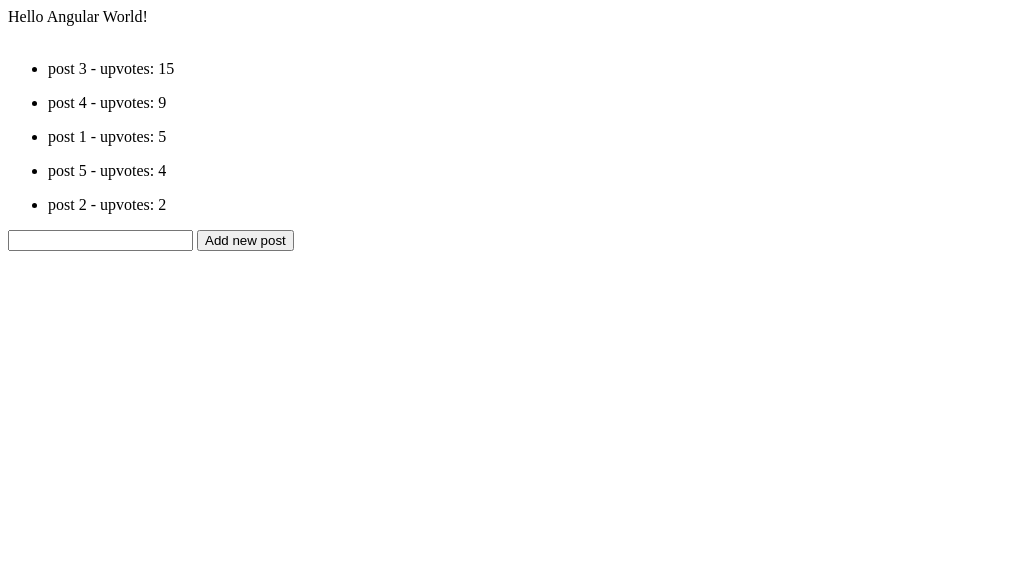
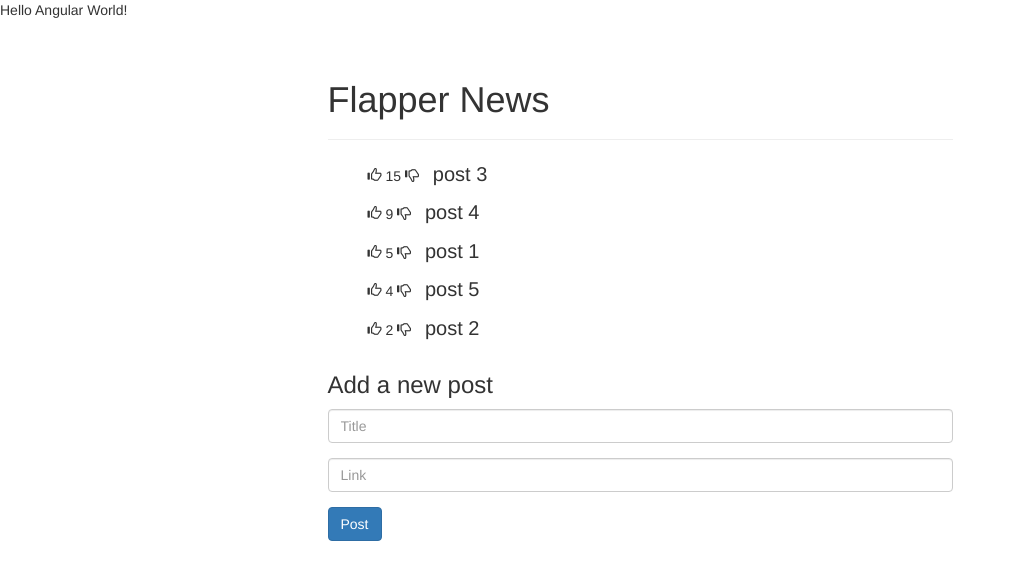
Before and after one commit to Edward4j/flapper-news-front, a plain HTML site: page index.html in a window 1280 px wide. Shown: the whole page, without its empty margins (0-1015 px from the left). Drawn offline with nearby package versions, Linux system fonts and the light colour scheme.

Commit message:
Implement main controller with base functions, correct view, apply bootstrap styles

```diff
--- a/app.js
+++ b/app.js
@@ -27,8 +27,22 @@ angular.module('flapperNewsFront', [])
       if(!$scope.title || $scope.title === '') { return; }
 
       // Retrieve the title entered into our form, which is bound to the $scope variable title, and set title to blank once it has been added to the posts array:
-      $scope.posts.push({ title: $scope.title, upvotes: 0 });
+      $scope.posts.push({
+        title: $scope.title,
+        link: $scope.link,
+        upvotes: 0
+      });
       $scope.title = '';
+      $scope.link = '';
+    };
+
+    $scope.incrementUpvotes = function(post) {
+      post.upvotes += 1;
+    };
+
+    $scope.decrementUpvotes = function(post) {
+      if(post.upvotes == 0) { return; };
+      post.upvotes -= 1;
     };
 
   }]);
--- a/index.html
+++ b/index.html
@@ -1,26 +1,14 @@
-<!-- <html ng-app>
-  <head>
-    <title>My Angular App!</title>
-    <script src="http://ajax.googleapis.com/ajax/libs/angularjs/1.5.7/angular.min.js"></script>
-    <script src="app.js"></script>
-    <script src="MainCtrl.js"></script>
-  </head>
-  <!-- <body ng-app="flapperNewsFront" ng-controller="MainCtrl"> -->
-  <!--body ng-app="flapperNewsFront">
-      <div>
-        {{test}}
-      </div>
-      <div ng-repeat="post in posts">
-        {{post}}
-      </div>
-  </body>
-</html> -->
-
 <html>
   <head>
     <title>Flapper News!</title>
-    <script src="http://ajax.googleapis.com/ajax/libs/angularjs/1.5.7/angular.min.js"></script>
+
+    <link href="https://maxcdn.bootstrapcdn.com/bootstrap/3.2.0/css/bootstrap.min.css" rel="stylesheet">
+
+    <script src="http://ajax.googleapis.com/ajax/libs/angularjs/1.3.15/angular.min.js"></script>
     <script src="app.js"></script>
+
+    <style> .glyphicon-thumbs-up { cursor:pointer }</style>
+
   </head>
   <body ng-app="flapperNewsFront" ng-controller="MainCtrl">
     <div>
@@ -28,18 +16,58 @@
     </div>
     <br>
 
+    <div class="row">
+      <div class="col-md-6 col-md-offset-3">
+
+        <div class="page-header">
+          <h1>Flapper News</h1>
+        </div>
+
         <div ng-repeat="post in posts | orderBy: '-upvotes'">
           <ul>
             <!--li>{{post}}</li -->
-        <li class="post-details">{{post.title}} - upvotes: {{post.upvotes}}</li>
+            <li class="post-details" style="list-style-type:none;">
+              <span class="glyphicon glyphicon-thumbs-up"     ng-click="incrementUpvotes(post)"></span>
+              {{post.upvotes}}
+              <span class="glyphicon glyphicon-thumbs-down"
+                ng-click="decrementUpvotes(post)"></span>
+
+              <span style="font-size:20px; margin-left:10px;">
+                <a ng-show="post.link" href="{{post.link}}">
+                  {{post.title}}
+                </a>
+                <span ng-hide="post-link">
+                  {{post.title}}
+                </span>
+              </span>
+            </li>
           </ul>
         </div>
 
         <!-- <button ng-click="addPost()">Add new post</button> -->
-    <form ng-submit="addPost()">
-      <input type="text" ng-model="title" />
-      <button type="submit">Add new post</button>
+        <form ng-submit="addPost()"
+          style="margin-top:30px;">
+          <h3>Add a new post</h3>
+
+          <div class="form-group">
+            <input type="text"
+            class="form-control"
+            placeholder="Title"
+            ng-model="title" />
+          </div>
+
+          <div class="form-group">
+            <input type="text"
+            class="form-control"
+            placeholder="Link"
+            ng-model="link" />
+          </div>
+
+          <button type="submit" class="btn btn-primary">Post</button>
         </form>
+
+      </div>
+    </div>
 
   </body>
 </html>
```
Lines whose indentation alone changed are shown as unchanged.
